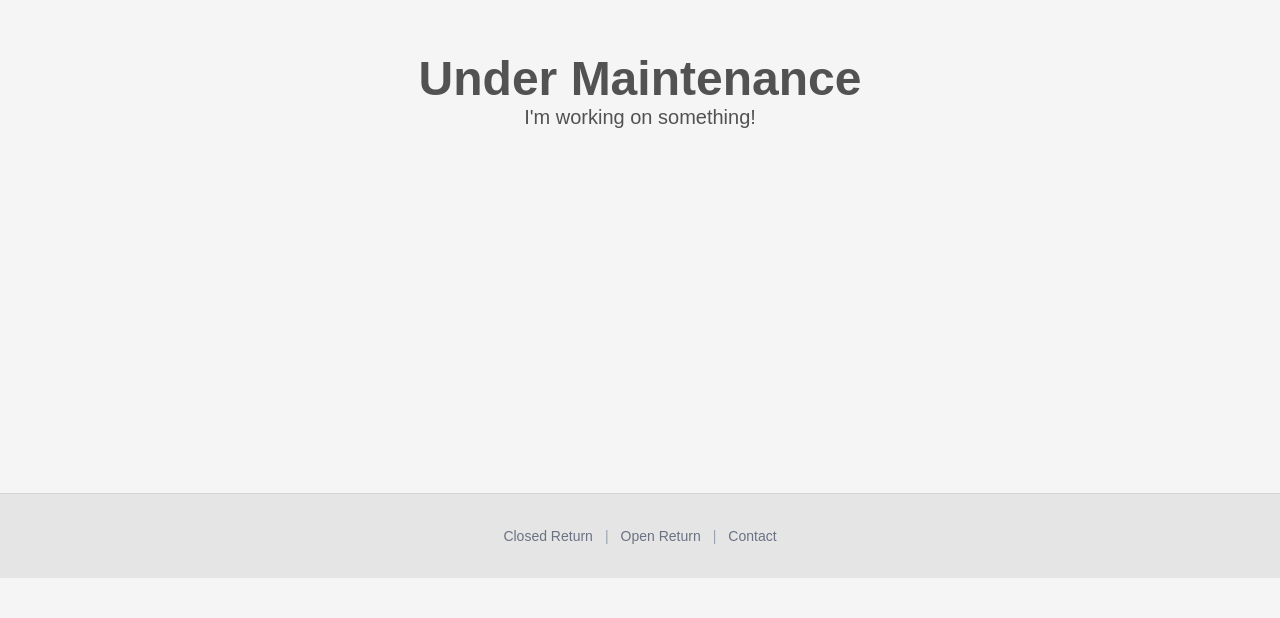
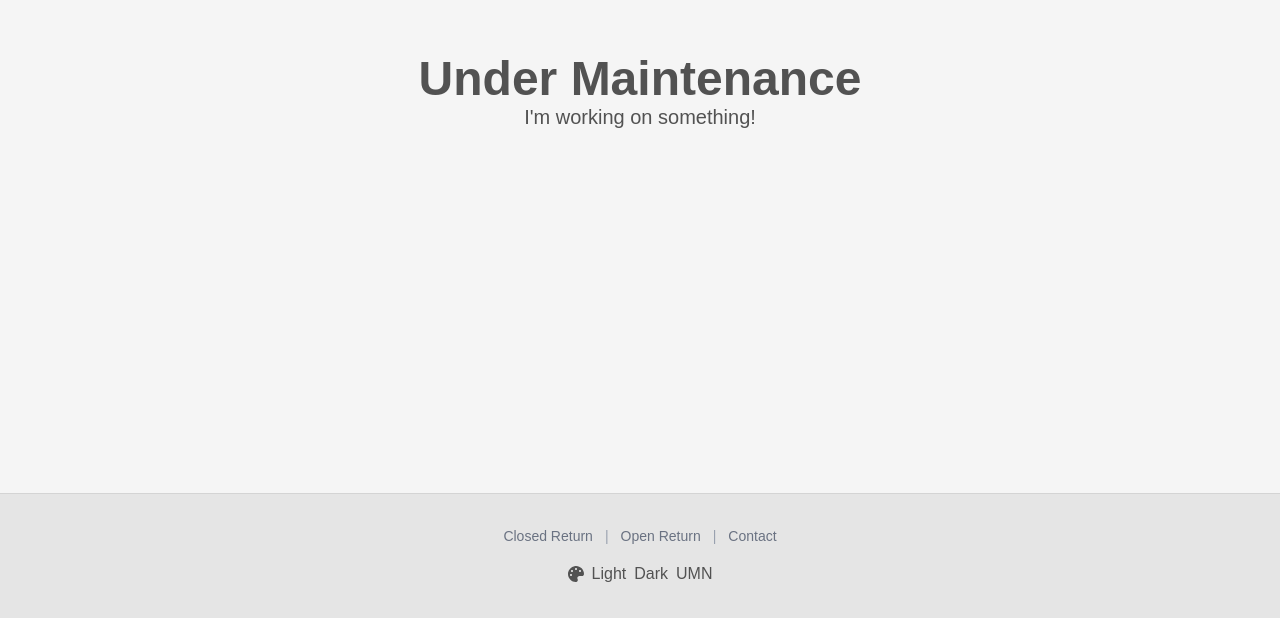
Before and after one commit to MagmaC4/windtunnel, a Next.js app in the folder frontend/: page /maintenance in a window 1280 px wide. Shown: the part 371-989 px from the top of the page. Before the commit the page ends 949 px from the top, so only its background shows below. Built offline with nearby package versions, Linux system fonts and the light colour scheme.

Commit message:
add umn theme, and a theme switcher to the footer

```diff
--- a/frontend/app/globals.css
+++ b/frontend/app/globals.css
@@ -1,40 +1,39 @@
 @import "tailwindcss";
 
-/* LIGHT MODE */
-:root {
+:root[data-theme="light"] {
   --background: var(--color-neutral-100);
   --foreground: var(--color-neutral-600);
   --title: var(--color-gray-500);
   --card: #ffffff;
   --footer: var(--color-neutral-200);
   --footer-border: var(--color-neutral-300);
-
 }
 
-/* DARK MODE */
-@media (prefers-color-scheme: dark) {
-  :root {
-    --background: #171717;
-    --foreground: #ededed;
-    --card: var(--color-neutral-800);
-    --footer: var(--color-neutral-950);
-    --footer-border: var(--color-black);
-  }
+:root[data-theme="dark"] {
+  --background: #171717;
+  --foreground: #ededed;
+  --card: var(--color-neutral-800);
+  --footer: var(--color-neutral-950);
+  --footer-border: var(--color-black);
 }
 
 /* UMN COLORS */
+:root[data-theme="umn"] {
+  --background: #7a0019; /* maroon */
+  --foreground: #ffcc33; /* gold */
+  --title: #ffcc33;
+  --card: #5c0016;
+  --footer: #4d0013;
+  --footer-border: #ffcc33;
+}
 
-@theme inline {
+@theme {
+  --color-card: var(--card);
   --color-background: var(--background);
   --color-foreground: var(--foreground);
-  --font-sans: var(--font-geist-sans);
-  --font-mono: var(--font-geist-mono);
-  --color-card: var(--card);
-  --color-title: var(--title);
   --color-footer: var(--footer);
   --color-footer-border: var(--footer-border);
 }
-
 
 body {
   background: var(--background);
--- a/frontend/app/layout.tsx
+++ b/frontend/app/layout.tsx
@@ -1,11 +1,13 @@
+// layout.tsx
+// Layout applies to all pages, useful for consistent components across website
+
 import type { Metadata } from "next";
 import { Geist, Geist_Mono } from "next/font/google";
 import "./globals.css";
+import { ThemeProvider } from 'next-themes'
+// components
 import Footer from '@/components/Footer';
 import MaintenanceHeader from '@/components/MaintenanceHeader';
-
-// Layout applies to all pages
-// Useful for consistency
 
 const geistSans = Geist({
   variable: "--font-geist-sans",
@@ -19,7 +21,7 @@ const geistMono = Geist_Mono({
 
 // Set metadata for webpage for SEO
 export const metadata: Metadata = {
-  title: "Wind Tunnel | UMN",
+  title: "Wind Tunnel @ UMN",
   description: "Digital Twin for the Wind Tunnel located in the University of Minnesota AEM Department",
 };
 
@@ -37,8 +39,17 @@ export default function RootLayout({
     <html
       lang="en"
       className={`${geistSans.variable} ${geistMono.variable} h-full antialiased`}
+      suppressHydrationWarning
     >
           <body className="min-h-screen flex flex-col">
+            <ThemeProvider
+              attribute="data-theme"
+              themes={['light', 'dark', 'umn']}
+              defaultTheme="system"
+              enableSystem
+            >
+
+
                 <MaintenanceHeader/> {/* Display Maintenance Notification */}
 
                 {/* debug class name makes a red outline for all elements*/}
@@ -49,6 +60,9 @@ export default function RootLayout({
                 }</div>
 
                 <Footer/> {/* Navigation Bar */}
+
+
+             </ThemeProvider>
           </body>
     </html>
 
--- a/frontend/components/Footer.tsx
+++ b/frontend/components/Footer.tsx
@@ -2,6 +2,7 @@
 // Put links to other pages here
 
 import Link from 'next/link';
+import ThemeSwitcher from './ThemeSwitcher';
 
 export default function Footer(){
 
@@ -26,6 +27,7 @@ export default function Footer(){
                         Contact
                     </Link>
                 </nav>
+                <ThemeSwitcher/>
             </div>
         </footer>
     )
--- /dev/null
+++ b/frontend/components/ThemeSwitcher.tsx
@@ -0,0 +1,43 @@
+'use client'
+
+import { useTheme } from 'next-themes'
+import { useEffect, useState } from 'react'
+import { FaPalette } from "react-icons/fa";
+
+export default function ThemeSwitcher() {
+  const { theme, setTheme } = useTheme()
+  const [mounted, setMounted] = useState(false)
+
+  // avoid hydration mismatch — only render after mount
+  useEffect(() => setMounted(true), [])
+  if (!mounted) return null
+
+  return (
+    <div className="flex items-center gap-2">
+
+      <FaPalette className=""/>
+
+      <button
+        onClick={() => setTheme('light')}
+        className={theme === 'light' ? 'font-bold' : ''}
+      >
+        Light
+      </button>
+      <button
+        onClick={() => setTheme('dark')}
+        className={theme === 'dark' ? 'font-bold' : ''}
+      >
+        Dark
+      </button>
+      <button
+        onClick={() => setTheme('umn')}
+        className={theme === 'umn' ? 'font-bold' : ''}
+      >
+        UMN
+      </button>
+
+
+
+    </div>
+  )
+}
--- a/frontend/package.json
+++ b/frontend/package.json
@@ -12,6 +12,7 @@
     "better-sqlite3": "^12.10.0",
     "gaugeJS": "^1.3.9",
     "next": "16.2.6",
+    "next-themes": "^0.4.6",
     "pg": "^8.21.0",
     "react": "19.2.4",
     "react-dom": "19.2.4",
```
Also changed, not shown: 1 other file (tests, documents, lock files or other folders). Lines whose indentation alone changed are shown as unchanged.
